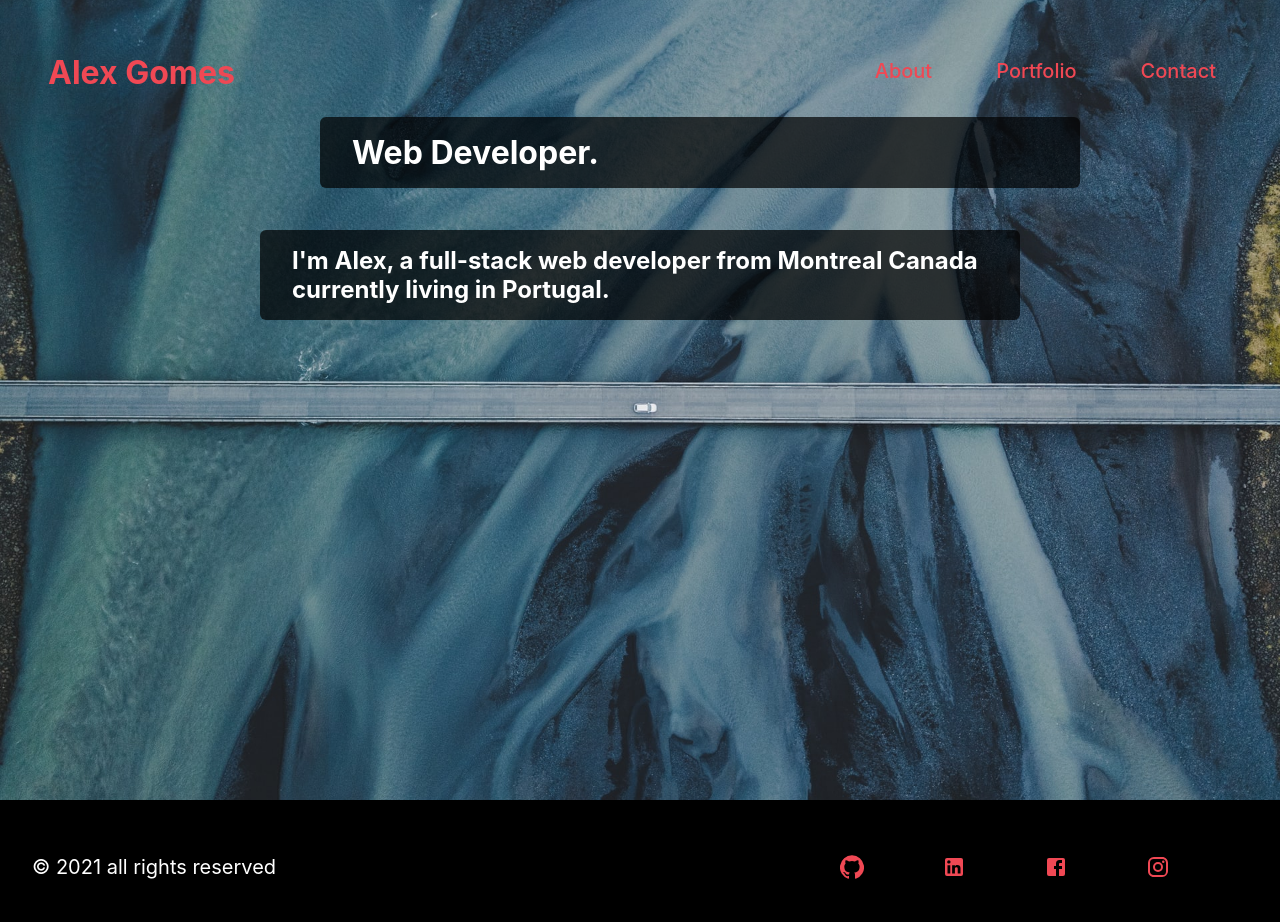
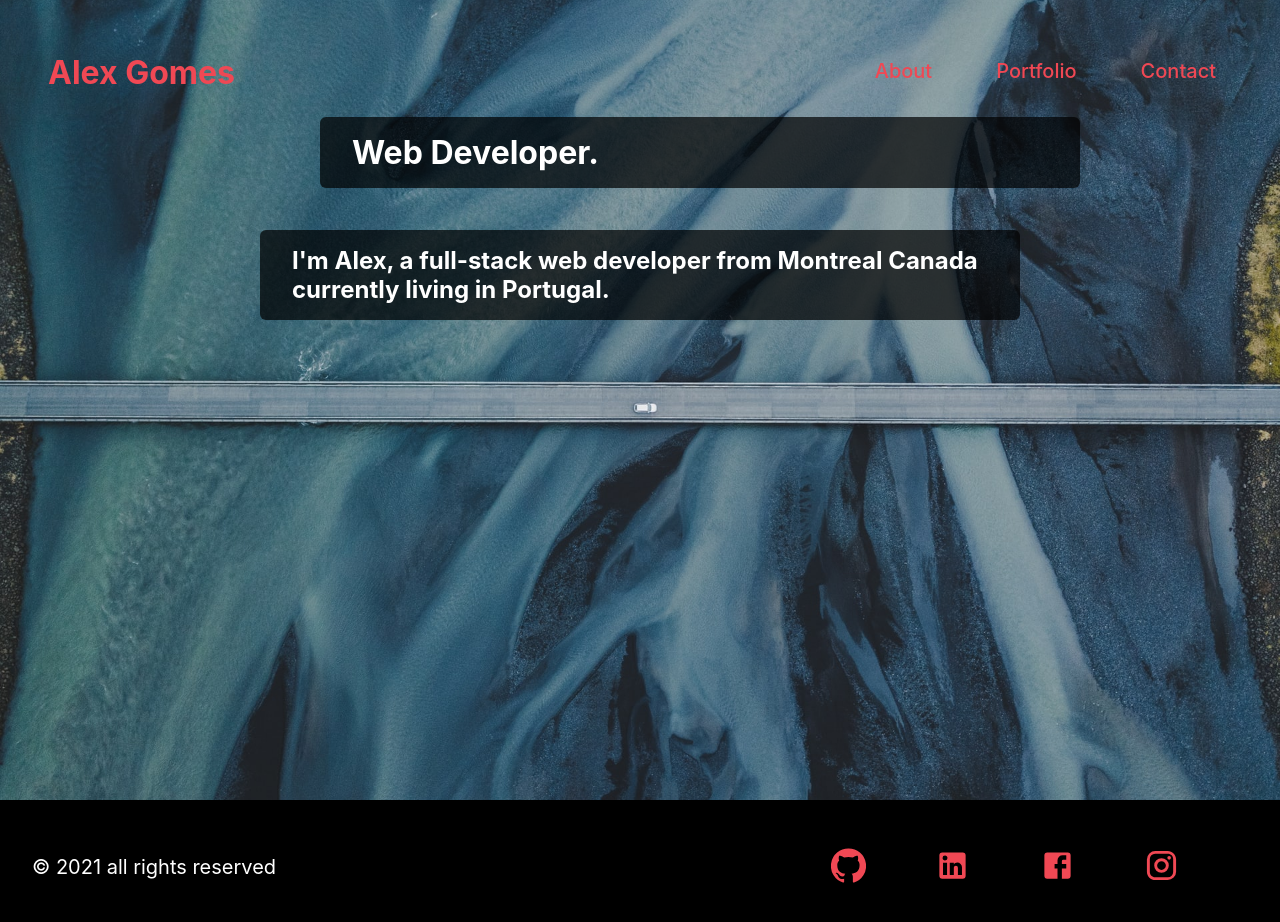
Before and after one commit to agomesd/my-portfolio, a Next.js app: page / in a window 1280 px wide. Shown: the top 922 px of the page. Built offline with nearby package versions, Linux system fonts and the light colour scheme.

Commit message:
Add Footer

```diff
--- a/components/Footer.jsx
+++ b/components/Footer.jsx
@@ -11,10 +11,34 @@ const Footer = () => {
         <p>© 2021 all rights reserved</p>
       </div>
       <div className={styles.iconBox}>
-        <GitHubIcon className={styles.icon}/>
-        <LinkedInIcon className={styles.icon}/>
-        <FacebookIcon className={styles.icon}/>
-        <InstagramIcon className={styles.icon}/>
+        <a
+          href="https://github.com/agomesd/"
+          target="_blank"
+          rel="noreferrer noopener"
+        >
+          <GitHubIcon className={styles.icon} fontSize={"large"} />
+        </a>
+        <a
+          href="https://www.linkedin.com/in/alexandre-gomes-duguay-90128b5a/"
+          target="_blank"
+          rel="noreferrer noopener"
+        >
+          <LinkedInIcon className={styles.icon} fontSize={"large"} />
+        </a>
+        <a
+          href="https://www.facebook.com/alex.gomes.378"
+          target="_blank"
+          rel="noreferrer noopener"
+        >
+          <FacebookIcon className={styles.icon} fontSize={"large"} />
+        </a>
+        <a
+          href="https://www.instagram.com/glengomerson/"
+          target="_blank"
+          rel="noreferrer noopener"
+        >
+          <InstagramIcon className={styles.icon} fontSize={"large"} />
+        </a>
       </div>
     </div>
   );
--- a/styles/components/Footer.module.css
+++ b/styles/components/Footer.module.css
@@ -17,4 +17,10 @@
 
 .icon {
     color: #f04854;
+    cursor: pointer;
 }
+
+.icon:hover {
+    transform: scale(1.2);
+    transition: transform 0.2s ease-in;
+}
```
